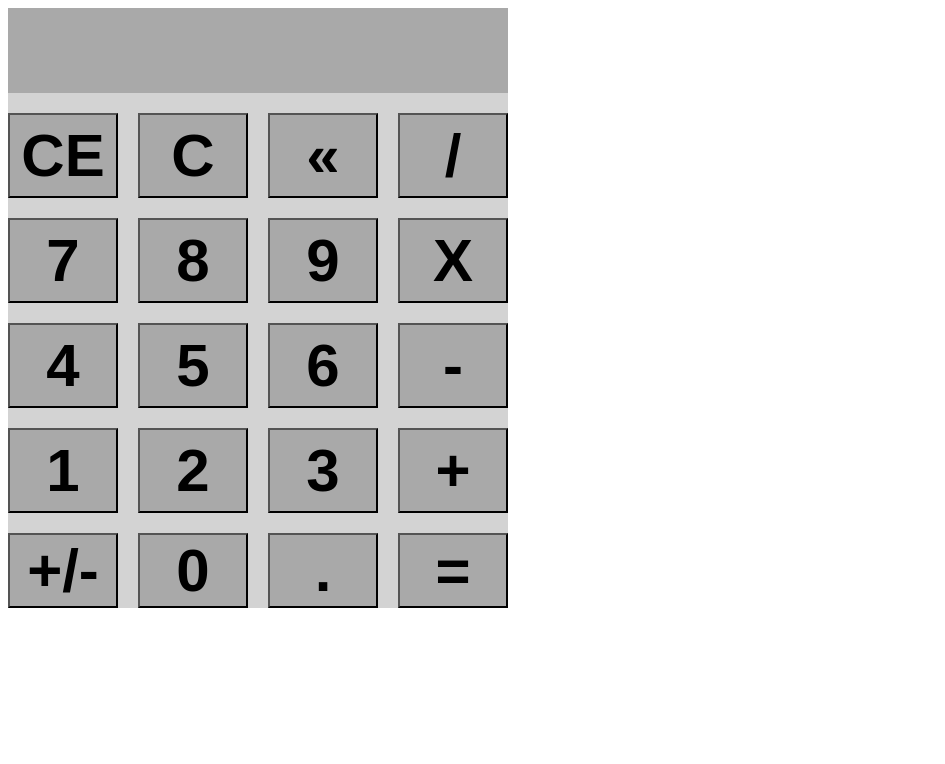
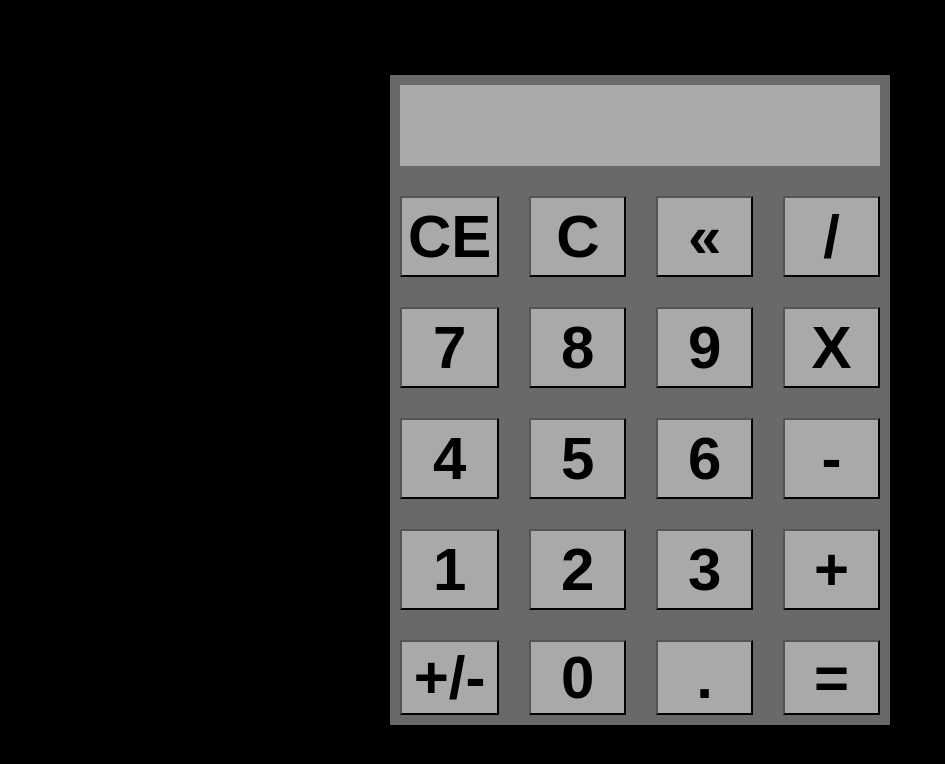
Before and after one commit to zachmmeyer/TOP-Calculator, a plain HTML site: page index.html in a window 1280 px wide. Shown: the whole page, without its empty margins (0-945 px from the left). Drawn offline with Linux system fonts and the light colour scheme.

Commit message:
Center and dark mode UI

```diff
--- a/style.css
+++ b/style.css
@@ -1,15 +1,26 @@
+body {
+  background: black;
+}
+
 .calcContainer {
-  background: lightgray;
+  background: dimgray;
   width: 500px;
-  height: 600px;
+  height: 650px;
   display: grid;
-  grid-gap: 20px 20px;
+  grid-gap: 10px 10px;
   grid-template-columns: 1fr 1fr 1fr 1fr;
   grid-template-rows: 1fr 1fr 1fr 1fr 1fr;
+  top: 0;
+  bottom: 0;
+  left: 0;
+  right: 0;
+  margin: auto;
+  position: absolute;
 }
 
 .calcClass {
   background: darkgray;
+  margin: 10px;
 }
 
 .calcDisplay {
```
